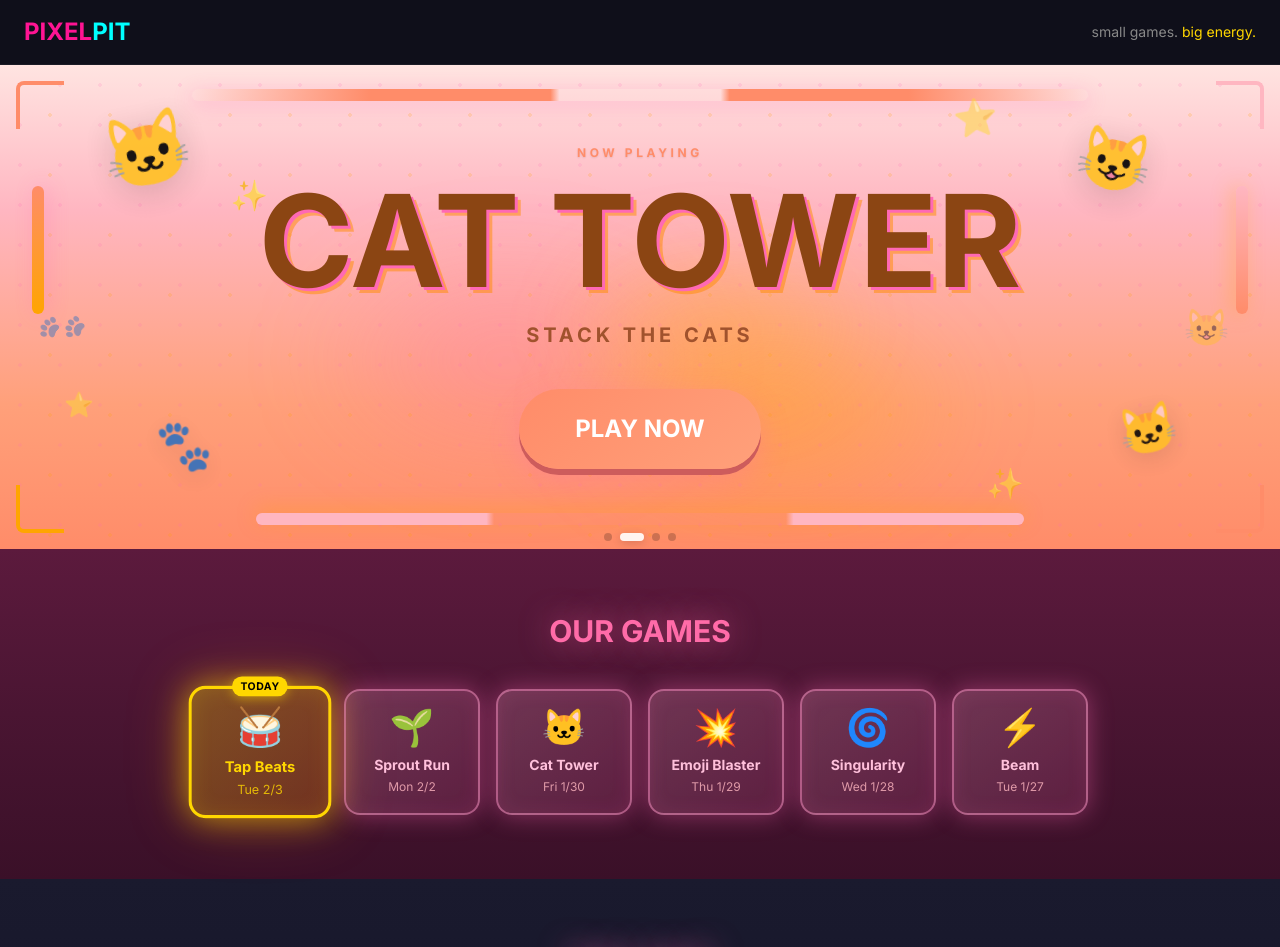
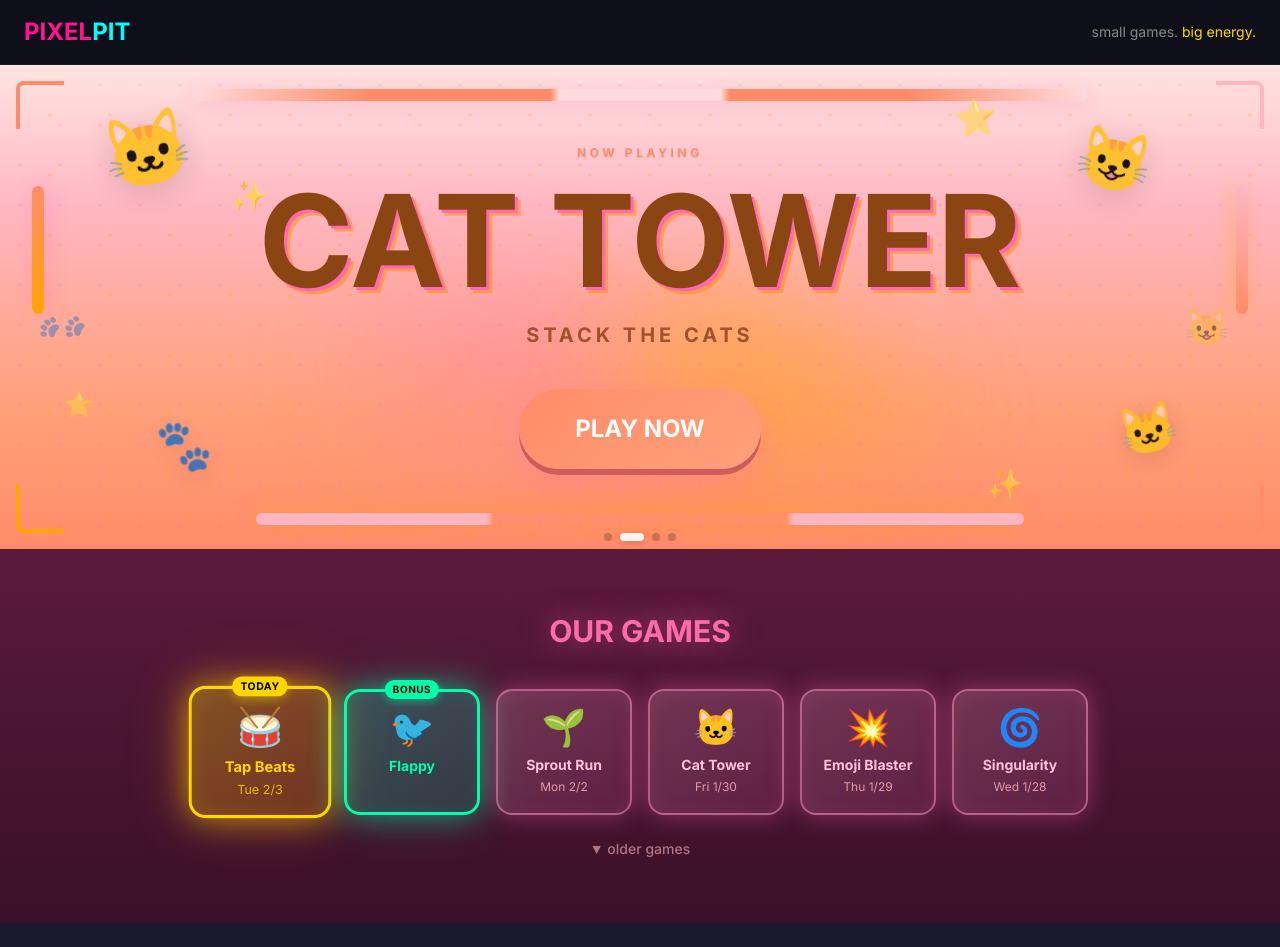
Before and after one commit to bdecrem/pixelpit, a Next.js app: page /pixelpit in a window 1280 px wide. Shown: the top 947 px of the page. Built offline with nearby package versions, Linux system fonts and the light colour scheme.

Commit message:
sync from vibeceo 89cd093f892c487ede985eca43a6a193e63ad339

```diff
--- a/app/pixelpit/page.tsx
+++ b/app/pixelpit/page.tsx
@@ -19,11 +19,14 @@ const labMessages = [
 
 const games = [
   { icon: '🥁', name: 'Tap Beats', href: '/pixelpit/arcade/tap-beats', playable: true, date: 'Tue 2/3' },
+  { icon: '🐦', name: 'Flappy', href: '/pixelpit/arcade/flappy', playable: true, bonus: true },
   { icon: '🌱', name: 'Sprout Run', href: '/pixelpit/arcade/sprout-run', playable: true, date: 'Mon 2/2' },
   { icon: '🐱', name: 'Cat Tower', href: '/pixelpit/arcade/cattower', playable: true, date: 'Fri 1/30' },
   { icon: '💥', name: 'Emoji Blaster', href: '/pixelpit/arcade/emoji', playable: true, date: 'Thu 1/29' },
   { icon: '🌀', name: 'Singularity', href: '/pixelpit/arcade/singularity', playable: true, date: 'Wed 1/28' },
   { icon: '⚡', name: 'Beam', href: '/pixelpit/arcade/beam', playable: true, date: 'Tue 1/27' },
+  // Older games (scroll right)
+  { icon: '🎲', name: 'Dice Dash', href: null, playable: false },
 ];
 
 const castBlurbs: Record<string, { bio: string; motto?: string }> = {
@@ -354,6 +357,104 @@ function CastCarousel() {
             </div>
           </div>
         </div>
+      )}
+    </div>
+  );
+}
+
+function GamesGrid() {
+  const [showOlder, setShowOlder] = useState(false);
+
+  // Split into recent (first 6) and older games
+  const recentGames = games.slice(0, 6);
+  const olderGames = games.slice(6);
+
+  const baseStyle = {
+    background: 'linear-gradient(135deg, rgba(255, 184, 212, 0.2) 0%, rgba(255, 105, 180, 0.15) 100%)',
+    border: '2px solid rgba(255, 150, 200, 0.5)',
+    boxShadow: '0 0 25px rgba(255, 105, 180, 0.4), inset 0 0 20px rgba(255, 105, 180, 0.1)',
+  };
+  const todayStyle = {
+    background: 'linear-gradient(135deg, rgba(255, 215, 0, 0.3) 0%, rgba(255, 140, 0, 0.25) 100%)',
+    border: '3px solid #FFD700',
+    boxShadow: '0 0 30px rgba(255, 215, 0, 0.6), 0 0 60px rgba(255, 140, 0, 0.3), inset 0 0 20px rgba(255, 215, 0, 0.15)',
+  };
+  const bonusStyle = {
+    background: 'linear-gradient(135deg, rgba(0, 255, 200, 0.25) 0%, rgba(0, 200, 150, 0.2) 100%)',
+    border: '3px solid #00FFAA',
+    boxShadow: '0 0 30px rgba(0, 255, 170, 0.5), 0 0 60px rgba(0, 255, 170, 0.2), inset 0 0 20px rgba(0, 255, 170, 0.1)',
+  };
+
+  const renderGame = (game: typeof games[0], i: number, isOlder = false) => {
+    const isToday = i === 0 && !isOlder;
+    const isBonus = 'bonus' in game && game.bonus;
+    const cardStyle = isToday ? todayStyle : isBonus ? bonusStyle : baseStyle;
+    const textColor = isToday ? '#FFD700' : isBonus ? '#00FFAA' : '#FFC0DB';
+
+    return game.href ? (
+      <Link
+        key={game.name}
+        href={game.href}
+        className={`relative rounded-2xl p-4 text-center hover:scale-105 transition-all cursor-pointer ${isToday ? 'scale-105' : ''}`}
+        style={cardStyle}
+      >
+        {isToday && (
+          <div className="absolute -top-3 left-1/2 -translate-x-1/2 px-2 py-0.5 rounded-full text-[10px] font-black tracking-wider"
+            style={{ background: '#FFD700', color: '#000', boxShadow: '0 2px 10px rgba(255, 215, 0, 0.5)' }}>
+            TODAY
+          </div>
+        )}
+        {isBonus && (
+          <div className="absolute -top-3 left-1/2 -translate-x-1/2 px-2 py-0.5 rounded-full text-[10px] font-black tracking-wider"
+            style={{ background: '#00FFAA', color: '#000', boxShadow: '0 2px 10px rgba(0, 255, 170, 0.5)' }}>
+            BONUS
+          </div>
+        )}
+        <div className="text-4xl mb-2">{game.icon}</div>
+        <div className="text-sm font-bold" style={{ color: textColor }}>{game.name}</div>
+        {game.date && <div className="text-xs mt-1" style={{ color: isToday ? 'rgba(255, 215, 0, 0.8)' : 'rgba(255, 182, 193, 0.8)' }}>{game.date}</div>}
+      </Link>
+    ) : (
+      <div key={game.name} className="rounded-2xl p-4 text-center hover:scale-105 transition-all cursor-pointer" style={baseStyle}>
+        <div className="text-4xl mb-2">{game.icon}</div>
+        <div className="text-sm font-bold" style={{ color: '#FFC0DB' }}>{game.name}</div>
+      </div>
+    );
+  };
+
+  return (
+    <div className="max-w-4xl mx-auto">
+      {/* Main grid - recent games */}
+      <div className="grid grid-cols-3 md:grid-cols-6 gap-4">
+        {recentGames.map((game, i) => renderGame(game, i))}
+      </div>
+
+      {/* Older games section */}
+      {olderGames.length > 0 && (
+        <>
+          {showOlder ? (
+            <>
+              <div className="grid grid-cols-3 md:grid-cols-6 gap-4 mt-4">
+                {olderGames.map((game, i) => renderGame(game, i, true))}
+              </div>
+              <button
+                onClick={() => setShowOlder(false)}
+                className="mt-6 mx-auto block text-sm font-medium transition-all hover:scale-105"
+                style={{ color: 'rgba(255, 182, 193, 0.6)' }}
+              >
+                ▲ show less
+              </button>
+            </>
+          ) : (
+            <button
+              onClick={() => setShowOlder(true)}
+              className="mt-6 mx-auto block text-sm font-medium transition-all hover:scale-105"
+              style={{ color: 'rgba(255, 182, 193, 0.6)' }}
+            >
+              ▼ older games
+            </button>
+          )}
+        </>
       )}
     </div>
   );
@@ -824,45 +925,7 @@ export default function PixelpitLanding() {
         <h2 className="text-center text-3xl font-black mb-10">
           <span style={{ color: '#FF6BA8', textShadow: '0 0 30px rgba(255, 107, 168, 0.6)' }}>OUR GAMES</span>
         </h2>
-        <div className="max-w-4xl mx-auto grid grid-cols-3 md:grid-cols-6 gap-4">
-          {games.map((game, i) => {
-            const isToday = i === 0;
-            const baseStyle = {
-              background: 'linear-gradient(135deg, rgba(255, 184, 212, 0.2) 0%, rgba(255, 105, 180, 0.15) 100%)',
-              border: '2px solid rgba(255, 150, 200, 0.5)',
-              boxShadow: '0 0 25px rgba(255, 105, 180, 0.4), inset 0 0 20px rgba(255, 105, 180, 0.1)',
-            };
-            const todayStyle = {
-              background: 'linear-gradient(135deg, rgba(255, 215, 0, 0.3) 0%, rgba(255, 140, 0, 0.25) 100%)',
-              border: '3px solid #FFD700',
-              boxShadow: '0 0 30px rgba(255, 215, 0, 0.6), 0 0 60px rgba(255, 140, 0, 0.3), inset 0 0 20px rgba(255, 215, 0, 0.15)',
-            };
-
-            return game.href ? (
-              <Link
-                key={game.name}
-                href={game.href}
-                className={`relative rounded-2xl p-4 text-center hover:scale-105 transition-all cursor-pointer ${isToday ? 'scale-105' : ''}`}
-                style={isToday ? todayStyle : baseStyle}
-              >
-                {isToday && (
-                  <div className="absolute -top-3 left-1/2 -translate-x-1/2 px-2 py-0.5 rounded-full text-[10px] font-black tracking-wider"
-                    style={{ background: '#FFD700', color: '#000', boxShadow: '0 2px 10px rgba(255, 215, 0, 0.5)' }}>
-                    TODAY
-                  </div>
-                )}
-                <div className="text-4xl mb-2">{game.icon}</div>
-                <div className="text-sm font-bold" style={{ color: isToday ? '#FFD700' : '#FFC0DB' }}>{game.name}</div>
-                {game.date && <div className="text-xs mt-1" style={{ color: isToday ? 'rgba(255, 215, 0, 0.8)' : 'rgba(255, 182, 193, 0.8)' }}>{game.date}</div>}
-              </Link>
-            ) : (
-              <div key={game.name} className="rounded-2xl p-4 text-center hover:scale-105 transition-all cursor-pointer" style={baseStyle}>
-                <div className="text-4xl mb-2">{game.icon}</div>
-                <div className="text-sm font-bold" style={{ color: '#FFC0DB' }}>{game.name}</div>
-              </div>
-            );
-          })}
-        </div>
+        <GamesGrid />
       </section>
 
       {/* The Cast */}
```
